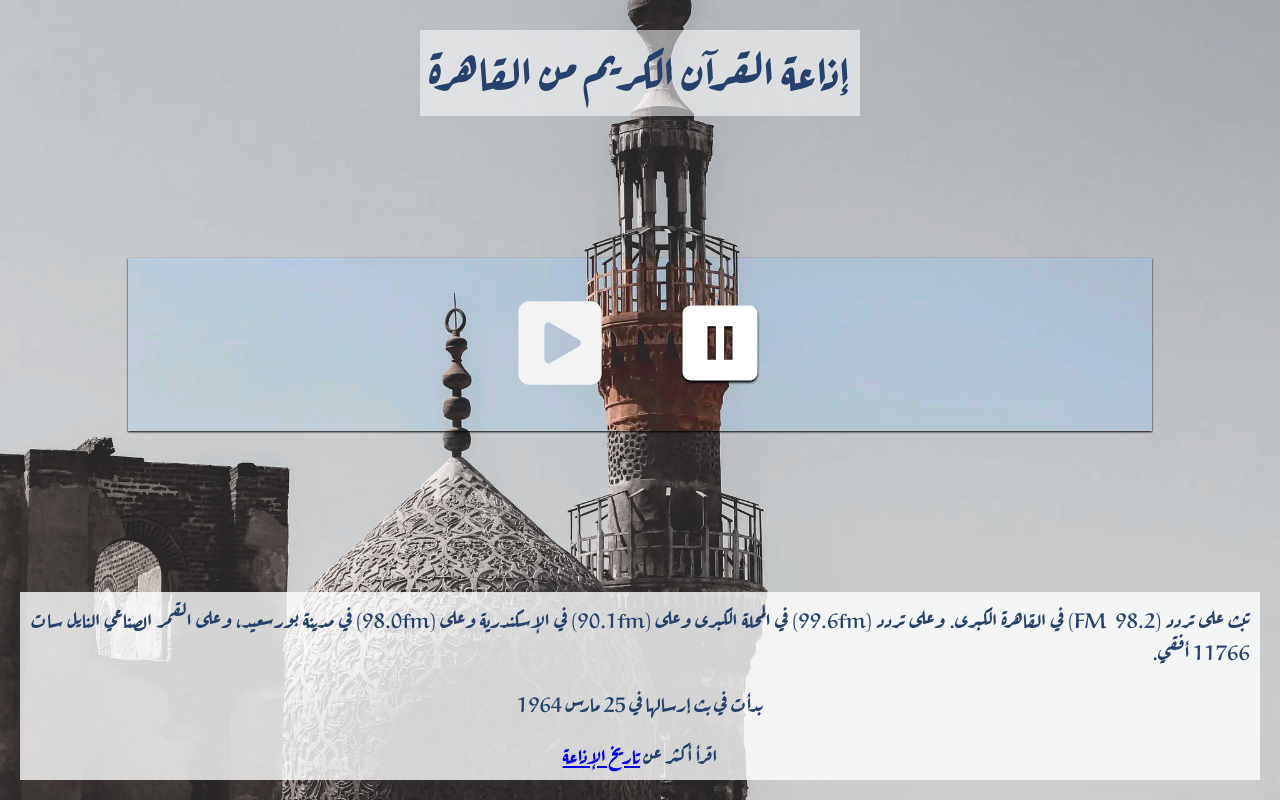
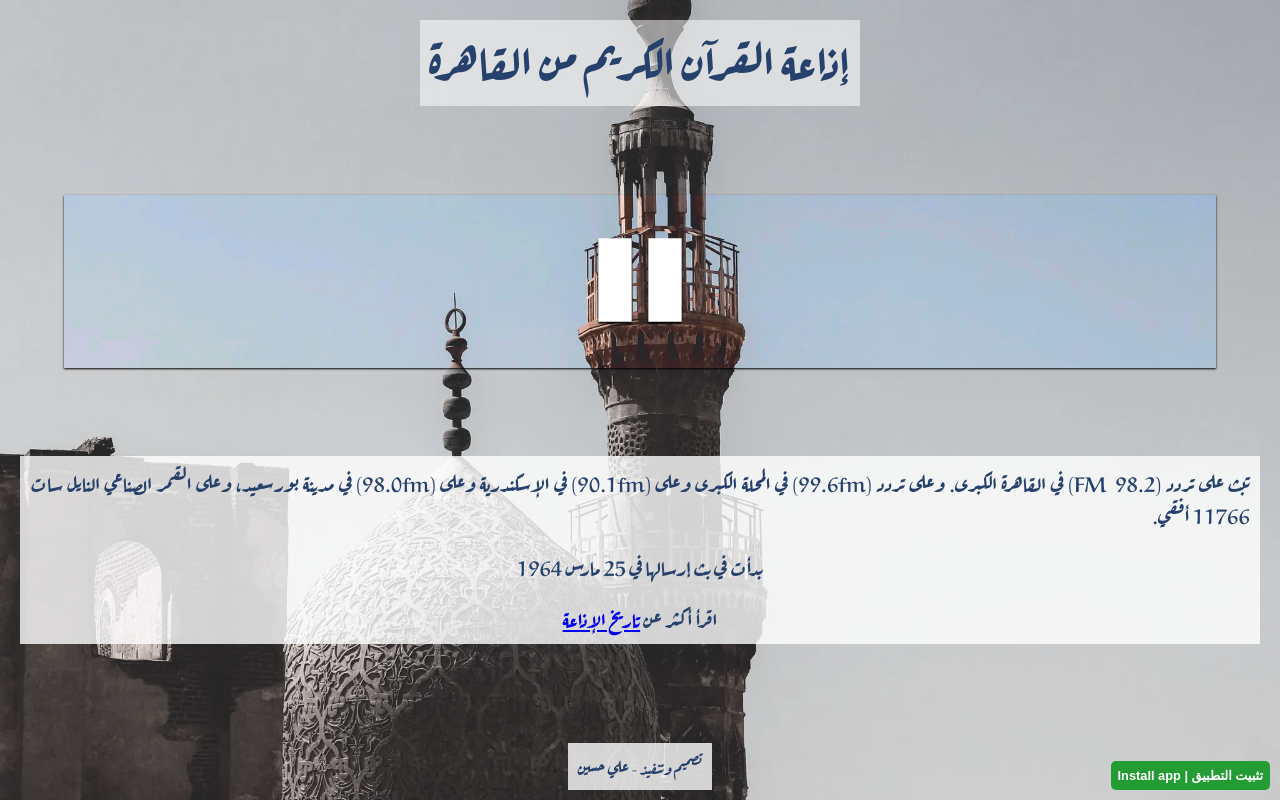
Before and after one commit to AliHussein91/quran-radio, a website: page index.html in a window 1280 px wide. Both pictures are taken after a click on the button "Play". Drawn offline with Linux system fonts and the light colour scheme.

Commit message:
Updated styles and added install button and link to author

```diff
--- a/index.html
+++ b/index.html
@@ -307,12 +307,6 @@
 	</head>
 	<body>
 		<audio class="audio-player">
-			<source
-				rel="noreferrer nofollow"
-				src="https://quran-radio.meetali.online/radio/8s5u5tpdtwzuv"
-				type="audio/mp3"
-			/>
-			Your browser does not support the audio element.
 		</audio>
 		<h1>إذاعة القرآن الكريم من القاهرة</h1>
 		<div class="controls">
@@ -322,52 +316,32 @@
 			>
 				<svg
 					xmlns="http://www.w3.org/2000/svg"
-					viewBox="0 0 48 48"
+					width="16"
+					height="16"
+					viewBox="0 0 16 16"
 				>
-					<defs>
-						<mask id="a">
-							<g
-								fill="none"
-								stroke-linejoin="round"
-								stroke-width="4"
-							>
-								<rect
-									width="36"
-									height="36"
-									x="6"
-									y="6"
-									fill="#fff"
-									stroke="#fff"
-									stroke-linecap="round"
-									rx="3"
-								/>
-								<path
-									fill="#000"
-									stroke="#000"
-									d="M18.5 24v-7.794l6.75 3.897L32 24l-6.75 3.897-6.75 3.897z"
-								/>
-							</g>
-						</mask>
-					</defs>
 					<path
 						fill="#fff"
-						d="M0 0h48v48H0z"
-						mask="url(#a)"
+						d="M1 15.65L15.662 8L1 .35z"
 					/>
 				</svg>
 			</button>
 			<button
-				class="pause"
+				class="pause hidden"
 				disabled
 				aria-label="Pause"
 			>
 				<svg
 					xmlns="http://www.w3.org/2000/svg"
+					width="24"
+					height="24"
 					viewBox="0 0 24 24"
 				>
 					<path
-						fill="#fff"
-						d="M19 3H5c-1.1 0-2 .9-2 2v14a2 2 0 0 0 2 2h14c1.11 0 2-.89 2-2V5a2 2 0 0 0-2-2m-8 13H9V8h2zm4 0h-2V8h2z"
+						fill="none"
+						stroke="#fff"
+						stroke-width="2"
+						d="M3 21h6V3H3zm1-2h4V5H4zm1-2h2V7H5zm10 4h6V3h-6zm1-2h4V5h-4zm1-2h2V7h-2z"
 					/>
 				</svg>
 			</button>
@@ -396,5 +370,11 @@
 				>
 			</p>
 		</div>
+		<button class="installBtn" dir="rtl">تثبيت التطبيق | Install app</button>
+		<footer>
+			<p dir="rtl">
+				<a href="https://meetali.online">تصميم وتنفيذ - <span class="author">علي حسين</span></a>
+			</p>
+		</footer>
 	</body>
 </html>
--- a/main.js
+++ b/main.js
@@ -6,23 +6,25 @@ player.autoplay = false;
 const play = document.querySelector('.play');
 const pause = document.querySelector('.pause');
 
-// let quantity = 30
-// for (var i = 1; i <= quantity; i++){
-//     let div = document.createElement('div')
-//     div.classList.add('firefly')
-//     body.appendChild(div)
-// }
+const STREAM_URL = 'https://quran-radio.meetali.online/radio/8s5u5tpdtwzuv';
 
 play.addEventListener('click', () => {
-	player.play();
+	player.src = STREAM_URL + '?cacheBuster=' + new Date().getTime();
+	player.play().catch((err) => {
+		console.error('Autoplay blocked:', err);
+	});
 	pause.disabled = false;
 	play.disabled = true;
+	play.classList.add('hidden');
+	pause.classList.remove('hidden');
 });
 
 pause.addEventListener('click', () => {
 	player.pause();
 	pause.disabled = true;
 	play.disabled = false;
+	play.classList.remove('hidden');
+	pause.classList.add('hidden');
 });
 
 if ('serviceWorker' in navigator) {
@@ -33,3 +35,61 @@ if ('serviceWorker' in navigator) {
 			.catch((err) => console.log('Service Worker failed:', err));
 	});
 }
+
+let deferredPrompt;
+
+const installBtn = document.querySelector('.installBtn');
+
+// Helper: hide install button
+function hideInstallButton() {
+	if (installBtn) {
+		installBtn.style.display = 'none';
+	}
+}
+
+// Helper: show install button
+function showInstallButton() {
+	if (installBtn) {
+		installBtn.style.display = 'block';
+	}
+}
+
+// Detect if already installed (standalone mode)
+const isInStandaloneMode =
+	window.matchMedia('(display-mode: standalone)').matches ||
+	window.navigator.standalone === true;
+
+if (isInStandaloneMode) {
+	hideInstallButton();
+} else {
+	window.addEventListener('beforeinstallprompt', (e) => {
+		// Prevent Chrome’s mini-infobar
+		e.preventDefault();
+		deferredPrompt = e;
+
+		showInstallButton();
+
+		installBtn?.addEventListener(
+			'click',
+			async () => {
+				hideInstallButton();
+
+				if (!deferredPrompt) return;
+
+				// Show the browser install prompt
+				deferredPrompt.prompt();
+
+				const {outcome} = await deferredPrompt.userChoice;
+
+				// Clear the saved event
+				deferredPrompt = null;
+			},
+			{once: true}
+		);
+	});
+}
+
+// When successfully installed
+window.addEventListener('appinstalled', () => {
+	hideInstallButton();
+});
--- a/scss/main.scss
+++ b/scss/main.scss
@@ -89,9 +89,9 @@ body {
 	position: relative;
 	z-index: 0;
 	overflow-x: hidden;
-	min-height: 100vh;
+	height: 100vh;
+	max-height: 100%;
 	min-width: 100vw;
-	height: 100%;
 	width: 100%;
 	background-image: url(assets/img/bg-full.webp);
 	background-repeat: no-repeat;
@@ -122,18 +122,19 @@ body {
 		color: rgb(38 65 107);
 		background-color: #ffffff87;
 		padding: 0 10px 10px;
-		margin-top: 30px;
+		margin: 20px;
+		text-align: center;
 		position: sticky;
-		font-size: clamp(2rem, 4vw, 3rem);
+		font-size: clamp(1.9rem, 4vw, 3rem);
 	}
 	.controls {
 		padding: 20px 30px;
 		display: flex;
 		justify-content: center;
+		align-items: center;
 		gap: 30px;
-		margin-right: 20px;
-		margin-left: 20px;
-		min-width: 80%;
+		margin-inline: 20px;
+		min-width: 90%;
 		box-shadow: 0px 1px 2px black;
 		backdrop-filter: saturate(6);
 		.play,
@@ -146,7 +147,7 @@ body {
 			width: min-content;
 			padding: 15px;
 			border-radius: 10px;
-			transition: all 0.1s ease-in-out;
+			transition: all 0.3s ease-in-out;
 			background: none;
 			cursor: pointer;
 			svg {
@@ -172,6 +173,9 @@ body {
 					pointer-events: none;
 				}
 			}
+			&.hidden {
+				display: none;
+			}
 		}
 	}
 	.details {
@@ -189,88 +193,54 @@ body {
 			text-align: center;
 		}
 	}
+	.installBtn {
+		position: fixed;
+		bottom: 10px;
+		right: 10px;
+		padding: 7px;
+		color: rgb(255, 255, 255);
+		background-color: rgb(36, 156, 52);
+		border: none;
+		border-radius: 5px;
+		font-size: 0.8rem;
+		font-weight: 700;
+		cursor: pointer;
+		transition: all 0.3s ease-in-out;
+		user-select: none;
+		&:hover {
+			background-color: rgb(28, 48, 79);
+			transform: scale(1.01);
+			transition: all 0.3s ease-in-out;
+		}
+		&:active {
+			transform: scale(0.98);
+			transition: all 0.1s ease-in-out;
+		}
+	}
+
+	footer {
+		margin: 10px 0;
+		padding: 10px;
+		color: rgb(38, 65, 107);
+		background-color: rgb(255 255 255 / 80%);
+		text-align: center;
+		font-size: 1rem;
+		font-weight: 400;
+		user-select: none;
+		a {
+			color: rgb(38, 65, 107);
+			text-decoration: none;
+			font-weight: 700;
+			.author {
+				font-weight: 700;
+				font-size: 1.1rem;
+			}
+		}
+		&:hover {
+			text-decoration: underline;
+		}
+		&:active {
+			transform: scale(0.98);
+		}
+	}
 }
-
-// .firefly {
-// 	position: fixed;
-// 	left: 50%;
-// 	top: 50%;
-// 	width: 0.4vw;
-// 	height: 0.4vw;
-// 	margin: (-0.2vw) 0 0 9.8vw;
-// 	animation: ease 200s alternate infinite;
-// 	pointer-events: none;
-// 	z-index: 100;
-
-// 	&::before,
-// 	&::after {
-// 	  content: "";
-// 	  position: absolute;
-// 	  width: 100%;
-// 	  height: 100%;
-// 	  border-radius: 50%;
-// 	  transform-origin: -10vw;
-// 	}
-
-// 	&::before {
-// 	  background: black;
-// 	  opacity: 0.4;
-// 	  animation: drift ease alternate infinite;
-// 	}
-
-// 	&::after {
-// 	  background: white;
-// 	  opacity: 0;
-// 	  box-shadow: 0 0 0vw 0vw yellow;
-// 	  animation: drift ease alternate infinite, flash ease infinite;
-// 	}
-//   }
-
-//   // Randomize Fireflies Motion
-//   @for $i from 1 through 30 {
-// 	$steps: random(12) + 16;
-// 	$rotationSpeed: random(10) + 8s;
-
-// 	.firefly:nth-child(#{$i}) {
-// 	  animation-name: move#{$i};
-
-// 	  &::before {
-// 		animation-duration: #{$rotationSpeed};
-// 	  }
-
-// 	  &::after {
-// 		animation-duration: #{$rotationSpeed}, random(6000) + 5000ms;
-// 		animation-delay: 0ms, random(8000) + 500ms;
-// 	  }
-// 	}
-
-// 	@keyframes move#{$i} {
-// 	  @for $step from 0 through $steps {
-// 		#{$step * 100 / $steps}% {
-// 		  transform: translateX(random(100) - 50vw) translateY(random(100) - 50vh) scale(random(75) / 100 + 0.25);
-// 		}
-// 	  }
-// 	}
-//   }
-
-//   @keyframes drift {
-// 	0% {
-// 	  transform: rotate(0deg);
-// 	}
-
-// 	100% {
-// 	  transform: rotate(360deg);
-// 	}
-//   }
-
-//   @keyframes flash {
-// 	0%, 30%, 100% {
-// 	  opacity: 0;
-// 	  box-shadow: 0 0 0vw 0vw yellow;
-// 	}
-
-// 	5% {
-// 	  opacity: 1;
-// 	  box-shadow: 0 0 2vw 0.4vw yellow;
-// 	}
-//   }
--- a/service-worker.js
+++ b/service-worker.js
@@ -25,10 +25,17 @@ self.addEventListener('fetch', (event) => {
 		return;
 	}
 
-	// Otherwise use cache-first strategy
-	event.respondWith(
-		caches.match(event.request).then((response) => {
-			return response || fetch(event.request);
-		})
-	);
+	if (event.request.mode === 'navigate') {
+		// For navigation requests, return cached index.html as fallback
+		event.respondWith(
+			fetch(event.request).catch(() => caches.match('/index.html'))
+		);
+	} else {
+		// Cache-first for other resources
+		event.respondWith(
+			caches.match(event.request).then((response) => {
+				return response || fetch(event.request);
+			})
+		);
+	}
 });
```
Also changed, not shown: main.css, manifest.json, 1 other file.
